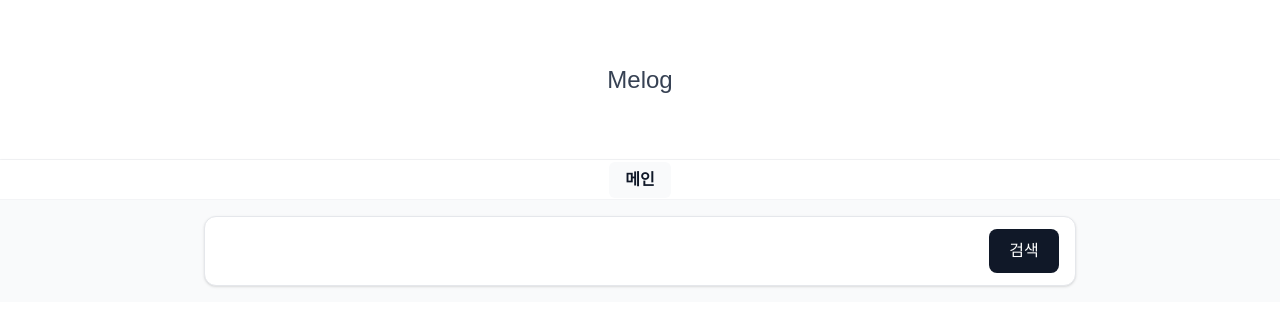
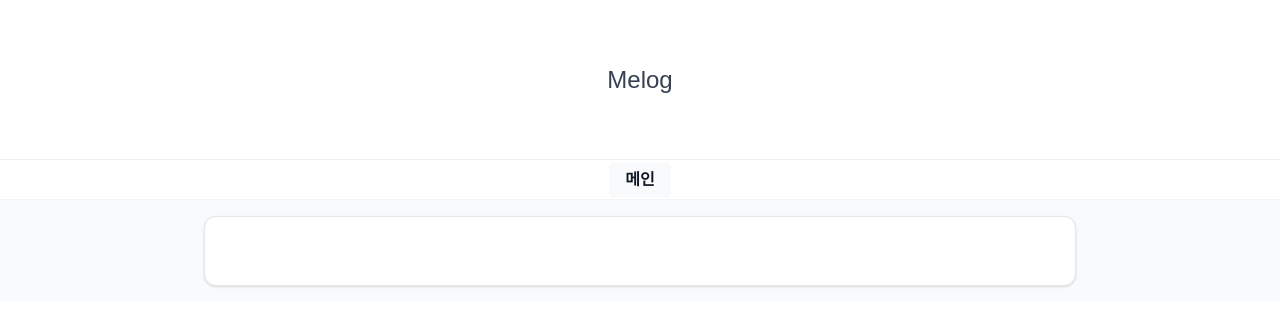
Before and after one commit to lmsbin/melog, a React (Vite) app in the folder frontend/: page / in a window 1280 px wide. Shown: the top 326 px of the page. Built offline with nearby package versions, Linux system fonts and the light colour scheme; a web font is replaced by a local one.

Commit message:
feat: implement tailwind design system

```diff
--- a/frontend/src/shared/index.ts
+++ b/frontend/src/shared/index.ts
@@ -5,5 +5,5 @@ export * from './constant';
 export * from './extend';
 export * from './class';
 export * from './layout';
-
+export * from './utils';
 export * from './ui';
--- a/frontend/src/shared/ui/base/button/NavButton.tsx
+++ b/frontend/src/shared/ui/base/button/NavButton.tsx
@@ -1,5 +1,6 @@
 import { memo, PropsWithChildren, useCallback } from 'react';
 import { HostButton } from '../../host';
+import { buttonVariants, cn } from '@/shared';
 
 export interface NavButtonProps extends PropsWithChildren {
     index: number;
@@ -17,16 +18,13 @@ export const NavButton = memo(function NavButton({
         props.onClick?.(index);
     }, [index]);
 
-    const className = ['px-4 py-1 rounded-md transition-all duration-200'];
-
-    if (isOpen) {
-        className.push('font-semibold text-gray-900 bg-gray-50');
-    } else {
-        className.push('text-gray-600 hover:text-gray-900 hover:bg-gray-50');
-    }
+    const className = cn(
+        buttonVariants.base.default,
+        isOpen ? buttonVariants.color.nav.active : buttonVariants.color.nav.default,
+    );
 
     return (
-        <HostButton className={className.join(' ')} onClick={onClick}>
+        <HostButton className={className} onClick={onClick}>
             {children}
         </HostButton>
     );
--- a/frontend/src/shared/ui/base/button/SearchButton.tsx
+++ b/frontend/src/shared/ui/base/button/SearchButton.tsx
@@ -1,12 +1,18 @@
 import { memo } from 'react';
 import { ButtonProps, HostButton } from '../../host';
+import { buttonVariants, cn } from '@/shared';
 
 export type SearchButtonProps = Pick<ButtonProps, 'onClick'>;
 
 export const SearchButton = memo(function SearchButton({ onClick }: SearchButtonProps) {
     return (
         <HostButton
-            className="ml-2 rounded-lg bg-gray-900 px-5 py-2 font-medium text-white transition-colors duration-200 hover:bg-gray-800"
+            className={cn(
+                'ml-2',
+                buttonVariants.base.default,
+                buttonVariants.size.md,
+                buttonVariants.color.primary,
+            )}
             onClick={onClick}
         >
             검색
--- a/frontend/src/shared/ui/base/img/CharacterImg.tsx
+++ b/frontend/src/shared/ui/base/img/CharacterImg.tsx
@@ -1,26 +1,13 @@
 import { memo } from 'react';
 import { HostImg } from '../../host';
+import { tw, type SupportedScale } from '@/shared';
 
 interface CharacterImgProps {
     src: string;
-    scale?: 0 | 50 | 75 | 90 | 95 | 100 | 105 | 110 | 125 | 150 | 200;
+    scale?: SupportedScale;
 }
 
 export const CharacterImg = memo(function CharacterImg({ src, scale = 100 }: CharacterImgProps) {
-    const scaleClassMap: Record<number, string> = {
-        0: 'scale-0',
-        50: 'scale-50',
-        75: 'scale-75',
-        90: 'scale-90',
-        95: 'scale-95',
-        100: '',
-        105: 'scale-105',
-        110: 'scale-110',
-        125: 'scale-125',
-        150: 'scale-150',
-        200: 'scale-200',
-    };
-
-    const scaleClass = scaleClassMap[scale];
+    const scaleClass = tw.getScaleClass(scale);
     return <HostImg className={`h-full w-full object-contain ${scaleClass}`} src={src} />;
 });
--- a/frontend/src/shared/ui/index.ts
+++ b/frontend/src/shared/ui/index.ts
@@ -2,3 +2,4 @@ export * from './base';
 export * from './host';
 export * from './widget';
 export * from './layout';
+export * from './variants';
--- /dev/null
+++ b/frontend/src/shared/ui/variants.ts
@@ -0,0 +1,76 @@
+// 컴포넌트 variant 스타일 정의
+// 모든 컴포넌트의 스타일을 중앙에서 관리하여 일관성 유지
+
+// ========== Card Variants ==========
+export const cardVariants = {
+    // 기본 카드 스타일
+    base: {
+        container:
+            'flex min-w-fit flex-wrap rounded-xl border bg-white p-4 shadow-sm transition-all duration-normal',
+        hover: 'hover:border-gray-200 hover:shadow-md',
+        label: 'mb-1 flex w-full !items-start !justify-start self-start',
+        labelText: 'text-base font-semibold text-gray-800',
+    },
+    // 사이즈 variants
+    size: {
+        default: 'gap-2',
+        sm: 'gap-1 p-2',
+        lg: 'gap-4 p-6',
+    },
+    // 색상 variants
+    color: {
+        default: 'border-gray-100 bg-white',
+        gray: 'border-gray-200 bg-gray-50',
+        primary: 'border-primary-200 bg-primary-50',
+    },
+} as const;
+
+// ========== Button Variants ==========
+export const buttonVariants = {
+    // 기본 버튼 스타일
+    base: {
+        default: 'cursor-pointer font-medium transition-colors duration-fast',
+        disabled: 'cursor-not-allowed opacity-50',
+    },
+    // 사이즈 variants
+    size: {
+        sm: 'px-3 py-1.5 text-sm rounded-md',
+        md: 'px-4 py-2 text-base rounded-lg',
+        lg: 'px-6 py-3 text-lg rounded-xl',
+    },
+    // 색상 variants
+    color: {
+        primary: 'bg-primary-800 text-white hover:bg-primary-700',
+        secondary: 'bg-gray-500 text-white hover:bg-gray-600',
+        ghost: 'bg-transparent text-gray-700 hover:bg-gray-50',
+        nav: {
+            default: 'px-4 py-1 rounded-md text-gray-600 hover:text-gray-900 hover:bg-gray-50',
+            active: 'px-4 py-1 rounded-md font-semibold text-gray-900 bg-gray-50',
+        },
+    },
+} as const;
+
+// ========== Badge/Ability Grade Variants ==========
+export const badgeVariants = {
+    // 어빌리티 등급별 색상
+    ability: {
+        legendary: 'bg-purple-50 text-purple-700 border-purple-200',
+        unique: 'bg-yellow-50 text-yellow-700 border-yellow-200',
+        epic: 'bg-blue-50 text-blue-700 border-blue-200',
+        rare: 'bg-gray-50 text-gray-700 border-gray-200',
+    },
+    // 기본 뱃지 스타일
+    base: 'rounded-lg border px-2.5 py-1 text-sm font-semibold',
+} as const;
+
+// ========== Helper 함수 ==========
+export function cn(...classes: (string | undefined | null | false)[]): string {
+    return classes.filter(Boolean).join(' ');
+}
+
+/**
+ * Variant를 조합하여 최종 클래스명을 생성
+ */
+export function variantClass(base: string, ...variants: (string | undefined)[]): string {
+    return cn(base, ...variants);
+}
--- a/frontend/src/shared/ui/widget/Card.tsx
+++ b/frontend/src/shared/ui/widget/Card.tsx
@@ -1,5 +1,6 @@
 import { memo } from 'react';
-import { EN_ALIGN_OPTION } from '@/shared';
+import { EN_ALIGN_OPTION, tw } from '@/shared';
+import { cardVariants, cn } from '../variants';
 
 export interface CardProps {
     children?: React.ReactNode;
@@ -10,23 +11,41 @@ export interface CardProps {
     width?: 'full' | 'fit' | string;
     height?: 'full' | 'fit' | string;
     label?: string;
+    size?: keyof typeof cardVariants.size;
+    color?: keyof typeof cardVariants.color;
 }
 
 export const Card = memo(function Card({ children, align, ...props }: CardProps) {
-    const horizontalAlign = align?.horizontal ? `justify-${align.horizontal}` : 'justify-start';
+    const horizontalAlign = align?.horizontal
+        ? tw.getJustifyClass(align.horizontal)
+        : 'justify-start';
 
-    const verticalAlign = align?.vertical ? `items-${align.vertical}` : 'items-start';
+    const verticalAlign = align?.vertical ? tw.getItemsClass(align.vertical) : 'items-start';
 
     const width = props.width ?? 'full';
     const height = props.height ?? 'full';
+    const size = props.size ?? 'default';
+    const color = props.color ?? 'default';
+
+    // Variant 기반 클래스 조합
+    const containerClasses = cn(
+        'flex',
+        tw.getWidthClass(width),
+        tw.getHeightClass(height),
+        tw.getMaxHeightClass(height),
+        cardVariants.base.container,
+        cardVariants.color[color],
+        cardVariants.size[size],
+        cardVariants.base.hover,
+        horizontalAlign,
+        verticalAlign,
+    );
 
     return (
-        <div
-            className={`flex w-${width} min-w-fit flex-wrap rounded-xl border border-gray-100 bg-white p-4 shadow-sm transition-all duration-300 hover:border-gray-200 hover:shadow-md ${horizontalAlign} ${verticalAlign} h-${height} max-h-${height} gap-2`}
-        >
+        <div className={containerClasses}>
             {props.label && (
-                <div className="mb-1 flex w-full !items-start !justify-start self-start">
-                    <span className="text-base font-semibold text-gray-800">{props.label}</span>
+                <div className={cardVariants.base.label}>
+                    <span className={cardVariants.base.labelText}>{props.label}</span>
                 </div>
             )}
             {children}
--- a/frontend/src/shared/ui/widget/Grid.tsx
+++ b/frontend/src/shared/ui/widget/Grid.tsx
@@ -1,5 +1,5 @@
 import { isValidElement, memo } from 'react';
-import { EMPTY_CELL } from '@/shared';
+import { EMPTY_CELL, tw } from '@/shared';
 
 export interface GridProps {
     data?: Record<string, any>;
@@ -37,11 +37,11 @@ export const Grid = memo(function Grid({ data, layout, style }: GridProps) {
     let className = ['w-auto', 'max-w-max', 'table-auto', '!border-separate'];
 
     if (style?.space_x) {
-        className.push(`border-spacing-x-${style.space_x}`);
+        className.push(tw.getBorderSpacingXClass(style.space_x));
     }
 
     if (style?.space_y) {
-        className.push(`border-spacing-y-${style.space_y}`);
+        className.push(tw.getBorderSpacingYClass(style.space_y));
     }
 
     return (
--- /dev/null
+++ b/frontend/src/shared/utils/index.ts
@@ -0,0 +1 @@
+export * from './tailwind';
--- a/frontend/tailwind.config.ts
+++ b/frontend/tailwind.config.ts
@@ -8,12 +8,54 @@ const config: Config = {
                 nexon_gothic: ['nexon_gothic'],
             },
             colors: {
+                primary: {
+                    DEFAULT: '#1f2937', // gray-800
+                    50: '#f9fafb',
+                    100: '#f3f4f6',
+                    200: '#e5e7eb',
+                    300: '#d1d5db',
+                    400: '#9ca3af',
+                    500: '#6b7280',
+                    600: '#4b5563',
+                    700: '#374151',
+                    800: '#1f2937',
+                    900: '#111827',
+                },
+                // 어빌리티 등급별 색상 (기존 + 의미 있는 이름)
                 ability: {
-                    legendary: '#00FF00',
-                    unique: '#FFD700',
-                    epic: '#800080',
-                    rare: '#0000FF',
+                    legendary: '#800080', // purple
+                    unique: '#FFD700', // gold
+                    epic: '#0000FF', // blue
+                    rare: '#00FF00', // green (기존 legendary에서 변경)
                 },
+            },
+            // 간격 시스템
+            spacing: {
+                xs: '0.5rem', // 8px
+                sm: '0.75rem', // 12px
+                md: '1rem', // 16px
+                lg: '1.5rem', // 24px
+                xl: '2rem', // 32px
+                '2xl': '3rem', // 48px
+            },
+            // Border Radius
+            borderRadius: {
+                sm: '0.375rem', // 6px
+                md: '0.5rem', // 8px
+                lg: '0.75rem', // 12px
+                xl: '1rem', // 16px
+            },
+            // Shadow 시스템
+            boxShadow: {
+                sm: '0 1px 2px 0 rgb(0 0 0 / 0.05)',
+                md: '0 4px 6px -1px rgb(0 0 0 / 0.1), 0 2px 4px -2px rgb(0 0 0 / 0.1)',
+                lg: '0 10px 15px -3px rgb(0 0 0 / 0.1), 0 4px 6px -4px rgb(0 0 0 / 0.1)',
+            },
+            // Transition 지속 시간
+            transitionDuration: {
+                fast: '150ms',
+                normal: '200ms',
+                slow: '300ms',
             },
         },
     },
```
Also changed, not shown: frontend/src/features/user-info/ui/UserAbilityCard.tsx (+16 -15 lines), frontend/src/shared/utils/tailwind.ts (added, +94 -0 lines).
